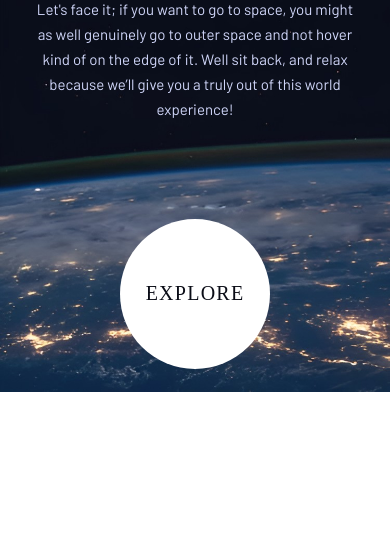
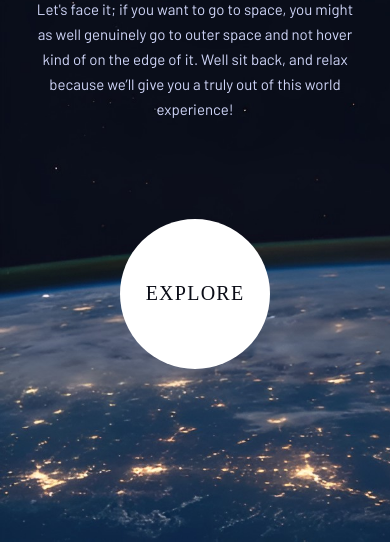
Before and after one commit to guilhermescs/space-tourism, a plain HTML site: page index.html in a window 390 px wide. Shown: the part 302-844 px from the top of the page. Drawn offline with nearby package versions, Linux system fonts and the light colour scheme; a web font is replaced by a local one.

Commit message:
adapting to git page

```diff
--- a/CSS/global.css
+++ b/CSS/global.css
@@ -95,10 +95,9 @@ nav a {
 
  @media (max-width: 999px) {
 
-    body {
+    html {
       overflow-x: hidden;
     }
-
 
     .logo {
         position: absolute;
--- a/CSS/home.css
+++ b/CSS/home.css
@@ -2,7 +2,7 @@
 body {
     background-image: url(../images/home/background-home-desktop.jpg);
     background-repeat: no-repeat;
-    background-size:100%;
+    background-size:cover;
     background-attachment: fixed;
 }
 
@@ -96,6 +96,7 @@ main {
     body {
         background-image: url(../images/home/background-home-mobile.jpg);
         background-repeat: no-repeat;
+        background-size: cover;
         background-attachment: fixed;
 
     }
@@ -155,6 +156,7 @@ main {
         width: 150px;
         height: 150px;
         position:static;
+        margin-bottom: 50px;
     }
 
     .explore a {
```
